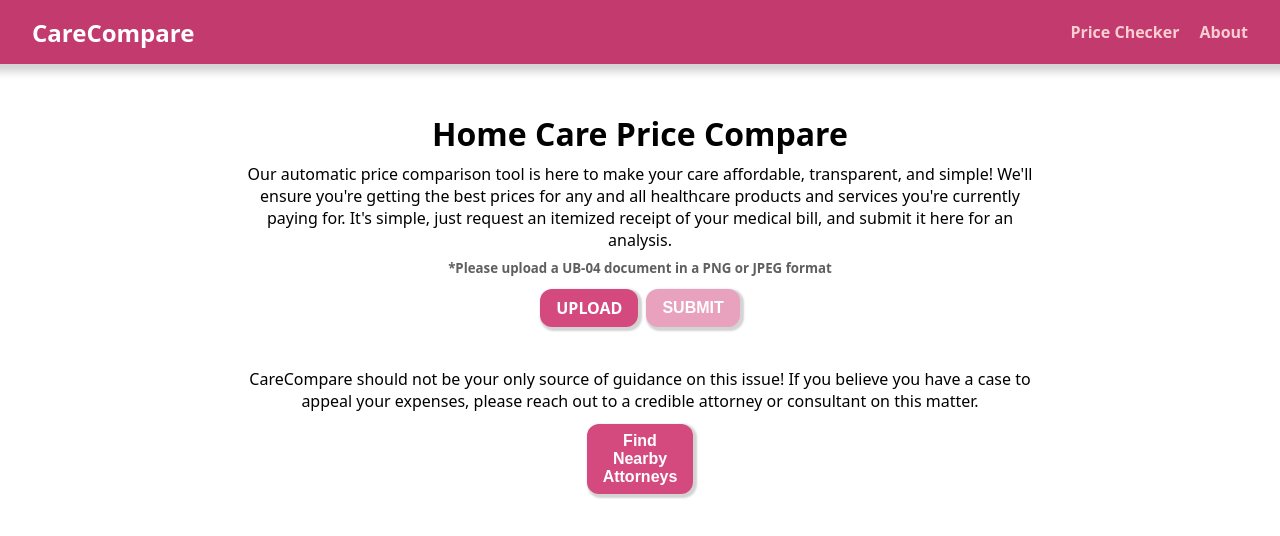
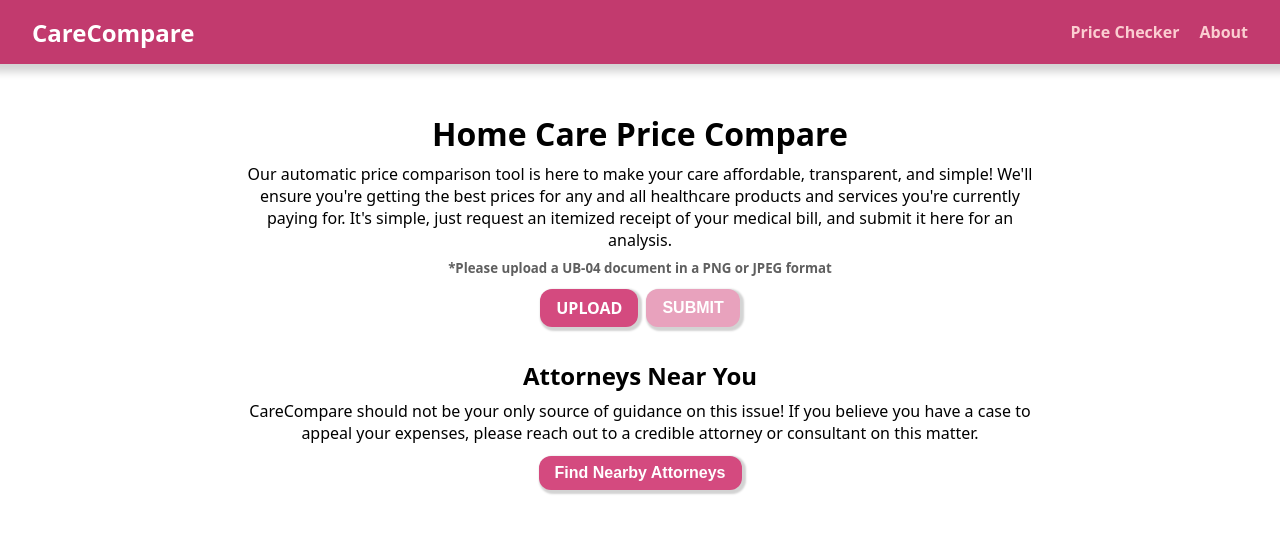
Before and after one commit to crispynoodlesoup/CareCompare, a React (Vite) app: page / in a window 1280 px wide. Shown: the top 536 px of the page. Built offline with nearby package versions, Linux system fonts and the light colour scheme.

Commit message:
fix table shadows and text wrap

```diff
--- a/src/components/Analysis/analysis.module.css
+++ b/src/components/Analysis/analysis.module.css
@@ -5,7 +5,8 @@
 
 .overview {
   color: black;
-  margin: 16px auto;
+  margin: 16px auto 0;
+  padding: 0 16px;
   display: grid;
   grid-template-columns: 1fr 1fr 1fr;
   grid-template-rows: min-content;
@@ -62,6 +63,7 @@
 }
 
 .tableWrapper {
+  padding: 16px;
   width: 100%;
   overflow-x: scroll;
 }
--- a/src/components/priceChecker/priceChecker.jsx
+++ b/src/components/priceChecker/priceChecker.jsx
@@ -120,7 +120,7 @@
         </form>
         {data ? <Analysis data={data} /> : null}
 
-        <h2 className={style.overviewTitle}>Attorneys Near You</h2>
+        <h2 className={style.sectionTitle}>Attorneys Near You</h2>
         <p>
           CareCompare should not be your only source of guidance on this issue!
           If you believe you have a case to appeal your expenses, please reach
--- a/src/components/priceChecker/priceChecker.module.css
+++ b/src/components/priceChecker/priceChecker.module.css
@@ -49,6 +49,7 @@
   font-size: 16px;
   transition: all 0.15s;
   width: min-content;
+  text-wrap: nowrap;
 
   box-shadow: 2px 2px 2px 2px lightgrey;
 }
@@ -70,6 +71,11 @@
   font-size: 14px;
 }
 
+.sectionTitle {
+  margin-top: 32px;
+  color: black;
+}
+
 @media (max-width: 720px) {
   .fileImage {
     max-width: 90%;
```
